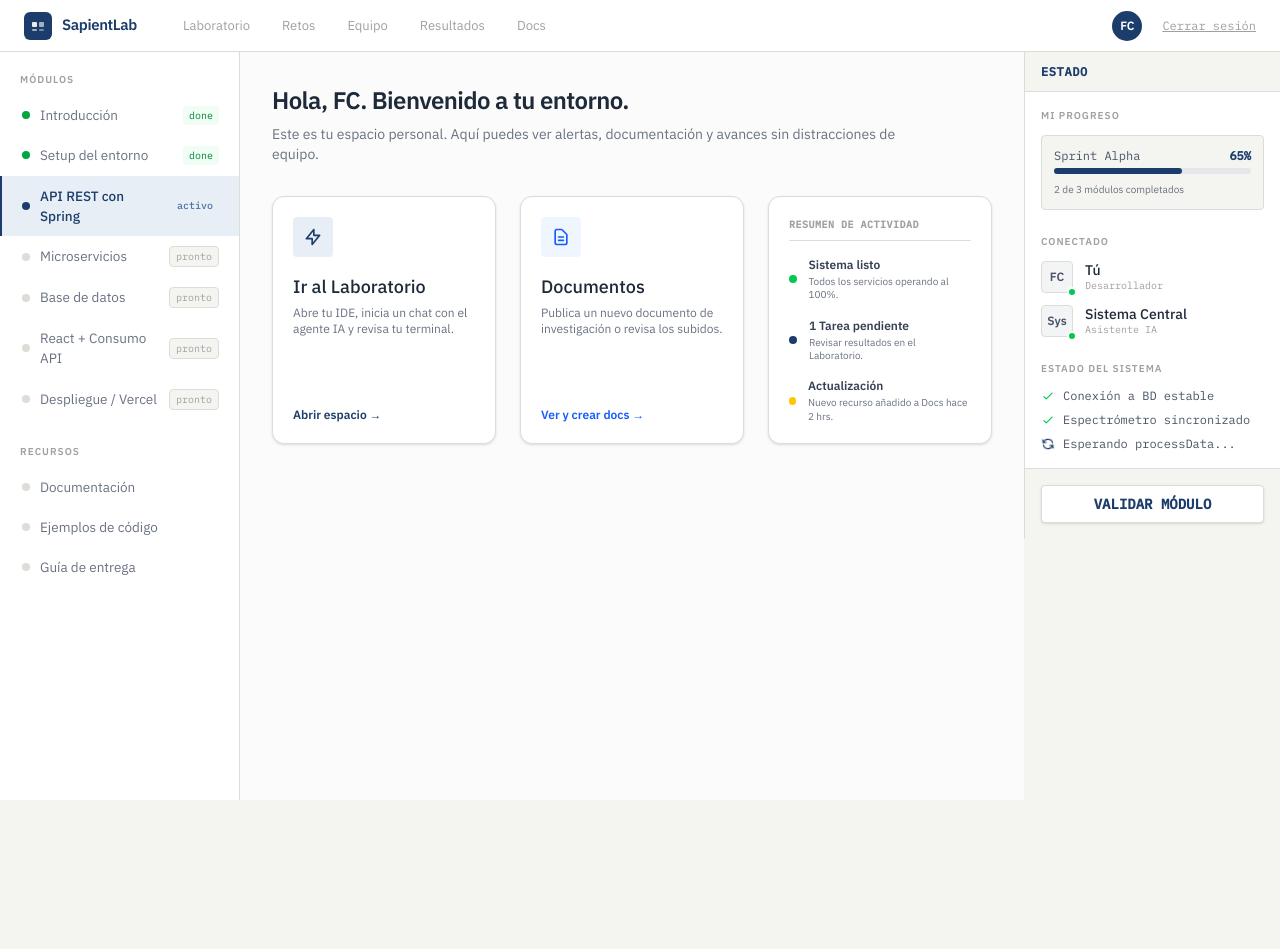
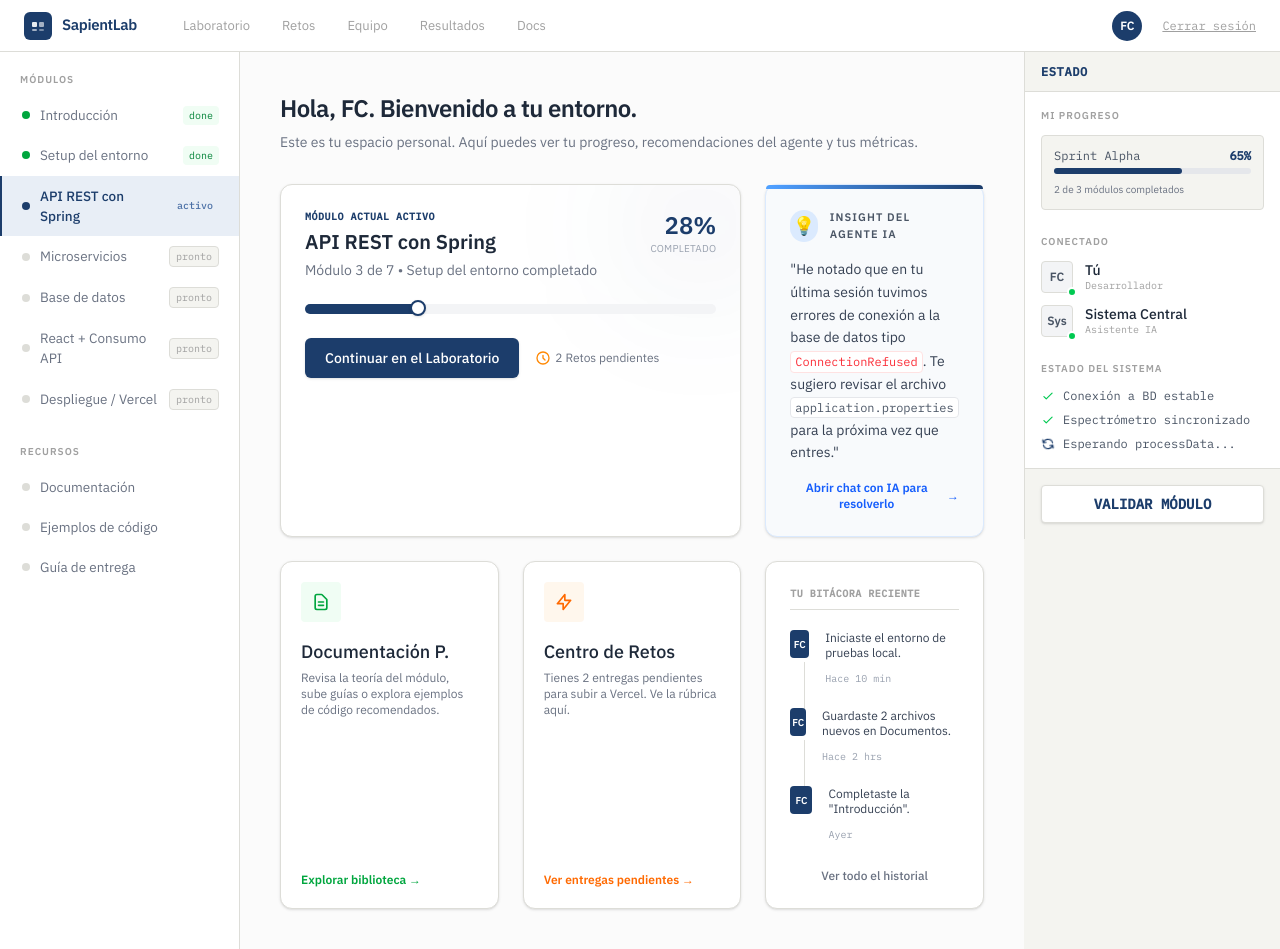
Before and after one commit to Sapient-Lab/Frontend, a React (Vite) app: page /app in a window 1280 px wide. Before the commit the page ends 800 px from the top, so only its background shows below. Built offline with nearby package versions, Linux system fonts and the light colour scheme.

Commit message:
Nuevo Index 1

```diff
--- a/src/pages/Dashboard.tsx
+++ b/src/pages/Dashboard.tsx
@@ -5,8 +5,18 @@ export default function Dashboard() {
   const navigate = useNavigate();
   const { projectMode } = useProject();
 
+  const recentActivity = projectMode === 'team' ? [
+    { id: 1, time: 'Hace 10 min', text: 'Dr. A. Gómez subió un nuevo recurso a la guía.', user: 'AG', color: 'bg-blue-500' },
+    { id: 2, time: 'Hace 2 hrs', text: 'Elena R. resolvió 3 warnings en el microservicio.', user: 'ER', color: 'bg-green-500' },
+    { id: 3, time: 'Ayer', text: 'Tú completaste la "Introducción".', user: 'FC', color: 'bg-accent' },
+  ] : [
+    { id: 1, time: 'Hace 10 min', text: 'Iniciaste el entorno de pruebas local.', user: 'FC', color: 'bg-accent' },
+    { id: 2, time: 'Hace 2 hrs', text: 'Guardaste 2 archivos nuevos en Documentos.', user: 'FC', color: 'bg-accent' },
+    { id: 3, time: 'Ayer', text: 'Completaste la "Introducción".', user: 'FC', color: 'bg-accent' },
+  ];
+
   return (
-    <div className="h-full w-full overflow-y-auto bg-[#fbfbfb] p-8">
+    <div className="h-full w-full overflow-y-auto bg-[#fbfbfb] p-8 lg:p-10">
 
       {/* Header Resumen */}
       <div className="mb-8">
@@ -15,70 +25,144 @@ export default function Dashboard() {
         </h1>
         <p className="text-sm text-gray-500 max-w-2xl">
           {projectMode === 'solo'
-            ? 'Este es tu espacio personal. Aquí puedes ver alertas, documentación y avances sin distracciones de equipo.'
-            : 'Este es el resumen de tu proyecto de equipo. Mantente al día con los últimos documentos, logs y el agente IA.'}
+            ? 'Este es tu espacio personal. Aquí puedes ver tu progreso, recomendaciones del agente y tus métricas.'
+            : 'Este es el resumen de tu proyecto de equipo. Mantente al día con los avances y las notas de tu grupo.'}
         </p>
       </div>
 
       {/* Grid General */}
-      <div className="grid grid-cols-1 md:grid-cols-2 lg:grid-cols-3 gap-6">
+      <div className="flex flex-col gap-6">
 
-        {/* Atajo 1: IA / Laboratorio */}
+        {/* Fila 1: Progreso + Insights IA */}
+        <div className="grid grid-cols-1 lg:grid-cols-3 gap-6">
+
+          {/* Tarjeta de Progreso del Curso */}
+          <div className="lg:col-span-2 bg-white border border-lab-border rounded-xl p-6 shadow-sm flex flex-col justify-between relative overflow-hidden">
+            {/* Efecto de fondo sutil */}
+            <div className="absolute -right-10 -top-10 w-40 h-40 bg-accent/5 rounded-full blur-3xl"></div>
+
+            <div className="z-10">
+              <div className="flex justify-between items-start mb-6">
+                <div>
+                  <span className="text-[10px] font-mono font-bold text-accent uppercase tracking-wider mb-1 block">Módulo Actual Activo</span>
+                  <h2 className="text-xl font-semibold text-gray-800 mb-1">API REST con Spring</h2>
+                  <p className="text-sm text-gray-500">Módulo 3 de 7 • Setup del entorno completado</p>
+                </div>
+                <div className="text-right">
+                  <span className="text-2xl font-bold text-accent">28%</span>
+                  <p className="text-[10px] text-gray-400 uppercase tracking-wide">Completado</p>
+                </div>
+              </div>
+
+              <div className="w-full bg-gray-100 rounded-full h-2.5 mb-6">
+                <div className="bg-accent h-2.5 rounded-full relative" style={{width: '28%'}}>
+                  <div className="absolute -right-1.5 -top-1 w-4 h-4 bg-white border-2 border-accent rounded-full shadow"></div>
+                </div>
+              </div>
+
+              <div className="flex items-center gap-4">
+                <button
+                  onClick={() => navigate('/app/lab')}
+                  className="bg-accent text-white px-5 py-2.5 rounded-md text-sm font-medium hover:bg-accent-dim transition-colors shadow-sm"
+                >
+                  Continuar en el Laboratorio
+                </button>
+                <span className="text-xs text-gray-500 flex items-center gap-1">
+                  <svg className="w-4 h-4 text-orange-400" fill="none" viewBox="0 0 24 24" stroke="currentColor"><path strokeLinecap="round" strokeLinejoin="round" strokeWidth="2" d="M12 8v4l3 3m6-3a9 9 0 11-18 0 9 9 0 0118 0z" /></svg>
+                  2 Retos pendientes
+                </span>
+              </div>
+            </div>
+          </div>
+
+          {/* Tarjeta de Insights de IA */}
+          <div className="bg-[#F8FAFC] border border-blue-100 rounded-xl p-6 shadow-sm flex flex-col relative">
+            <div className="absolute top-0 left-0 w-full h-1 bg-gradient-to-r from-blue-400 to-accent rounded-t-xl"></div>
+
+            <div className="flex items-center gap-3 mb-4">
+              <div className="w-8 h-8 rounded-full bg-blue-100 flex items-center justify-center text-lg">💡</div>
+              <h2 className="text-[11px] font-bold text-gray-600 uppercase tracking-widest">Insight del Agente IA</h2>
+            </div>
+
+            <p className="text-sm text-gray-700 leading-relaxed z-10 flex-1">
+              "He notado que en tu última sesión tuvimos errores de conexión a la base de datos tipo <code className="text-xs bg-white px-1 py-0.5 rounded text-red-500 border border-red-100 inline-block mt-0.5">ConnectionRefused</code>. Te sugiero revisar el archivo <code className="text-xs bg-white px-1 py-0.5 rounded text-gray-600 border border-gray-200">application.properties</code> para la próxima vez que entres."
+            </p>
+
+            <button
+              onClick={() => navigate('/app/lab')}
+              className="mt-4 text-blue-600 text-xs font-semibold hover:underline flex items-center gap-1 group"
+            >
+              Abrir chat con IA para resolverlo <span className="group-hover:translate-x-1 transition-transform">&rarr;</span>
+            </button>
+          </div>
+        </div>
+
+        {/* Fila 2: Accesos Directos + Actividad Reciente */}
+        <div className="grid grid-cols-1 lg:grid-cols-3 gap-6">
+
+          {/* Accesos Directos */}
+          <div className="lg:col-span-2 grid grid-cols-1 md:grid-cols-2 gap-6 h-full">
+            {/* Atajo 1: Docs */}
             <div
-          onClick={() => navigate('/app/lab')}
+              onClick={() => navigate('/app/docs')}
               className="bg-white border border-lab-border rounded-xl p-5 shadow-sm hover:shadow-md transition-all cursor-pointer group flex flex-col items-start"
             >
-          <div className="w-10 h-10 rounded bg-accent-light flex items-center justify-center text-accent mb-4 group-hover:bg-accent group-hover:text-white transition-colors">
+              <div className="w-10 h-10 rounded bg-green-50 flex items-center justify-center text-green-600 mb-4 group-hover:bg-green-600 group-hover:text-white transition-colors">
+                <svg width="20" height="20" fill="none" viewBox="0 0 24 24" stroke="currentColor">
+                  <path strokeLinecap="round" strokeLinejoin="round" strokeWidth="2" d="M9 12h6m-6 4h6m2 5H7a2 2 0 01-2-2V5a2 2 0 012-2h5.586a1 1 0 01.707.293l5.414 5.414a1 1 0 01.293.707V19a2 2 0 01-2 2z" />
+                </svg>
+              </div>
+              <h2 className="text-lg font-medium text-gray-800 mb-1">Documentación P.</h2>
+              <p className="text-xs text-gray-500 mb-4">Revisa la teoría del módulo, sube guías o explora ejemplos de código recomendados.</p>
+              <span className="text-xs font-semibold text-green-600 mt-auto group-hover:underline">Explorar biblioteca &rarr;</span>
+            </div>
+
+            {/* Atajo 2: Retos */}
+            <div
+              onClick={() => navigate('/app/retos')}
+              className="bg-white border border-lab-border rounded-xl p-5 shadow-sm hover:shadow-md transition-all cursor-pointer group flex flex-col items-start"
+            >
+              <div className="w-10 h-10 rounded bg-orange-50 flex items-center justify-center text-orange-500 mb-4 group-hover:bg-orange-500 group-hover:text-white transition-colors">
                 <svg width="20" height="20" fill="none" viewBox="0 0 24 24" stroke="currentColor">
                   <path strokeLinecap="round" strokeLinejoin="round" strokeWidth="2" d="M13 10V3L4 14h7v7l9-11h-7z" />
                 </svg>
               </div>
-          <h2 className="text-lg font-medium text-gray-800 mb-1">Ir al Laboratorio</h2>
-          <p className="text-xs text-gray-500 mb-4">Abre tu IDE, inicia un chat con el agente IA y revisa tu terminal.</p>
-          <span className="text-xs font-semibold text-accent mt-auto group-hover:underline">Abrir espacio &rarr;</span>
+              <h2 className="text-lg font-medium text-gray-800 mb-1">Centro de Retos</h2>
+              <p className="text-xs text-gray-500 mb-4">Tienes 2 entregas pendientes para subir a Vercel. Ve la rúbrica aquí.</p>
+              <span className="text-xs font-semibold text-orange-500 mt-auto group-hover:underline">Ver entregas pendientes &rarr;</span>
+            </div>
           </div>
 
-        {/* Atajo 2: Documentos */}
-        <div
-          onClick={() => navigate('/app/docs')}
-          className="bg-white border border-lab-border rounded-xl p-5 shadow-sm hover:shadow-md transition-all cursor-pointer group flex flex-col items-start"
-        >
-          <div className="w-10 h-10 rounded bg-blue-50 flex items-center justify-center text-blue-600 mb-4 group-hover:bg-blue-600 group-hover:text-white transition-colors">
-            <svg width="20" height="20" fill="none" viewBox="0 0 24 24" stroke="currentColor">
-              <path strokeLinecap="round" strokeLinejoin="round" strokeWidth="2" d="M9 12h6m-6 4h6m2 5H7a2 2 0 01-2-2V5a2 2 0 012-2h5.586a1 1 0 01.707.293l5.414 5.414a1 1 0 01.293.707V19a2 2 0 01-2 2z" />
-            </svg>
+          {/* Actividad Reciente */}
+          <div className="bg-surface border border-lab-border rounded-xl p-6 shadow-sm flex flex-col">
+            <h2 className="text-[10px] font-mono font-bold text-muted uppercase tracking-wider mb-5 border-b border-lab-border pb-2">
+              {projectMode === 'solo' ? 'Tu Bitácora Reciente' : 'Actividad del Equipo'}
+            </h2>
+
+            <div className="flex-1 space-y-5">
+              {recentActivity.map((activity, index) => (
+                <div key={activity.id} className="flex gap-4 relative">
+                  {/* Linea conectora de timeline si no es el último */}
+                  {index !== recentActivity.length - 1 && (
+                    <div className="absolute left-3.5 top-8 w-[1px] h-[calc(100%+4px)] bg-lab-border"></div>
+                  )}
+
+                  <div className={`w-7 h-7 rounded-sm flex items-center justify-center text-[10px] font-bold text-white z-10 ${activity.color}`}>
+                    {activity.user}
                   </div>
-          <h2 className="text-lg font-medium text-gray-800 mb-1">Documentos</h2>
-          <p className="text-xs text-gray-500 mb-4">Publica un nuevo documento de investigación o revisa los subidos.</p>
-          <span className="text-xs font-semibold text-blue-600 mt-auto group-hover:underline">Ver y crear docs &rarr;</span>
+                  <div>
+                    <p className="text-xs text-gray-700 leading-tight mb-1">{activity.text}</p>
+                    <span className="text-[10px] text-gray-400 font-mono">{activity.time}</span>
+                  </div>
+                </div>
+              ))}
             </div>
 
-        {/* Info Box: Estado */}
-        <div className="bg-surface border border-lab-border rounded-xl p-5 shadow-sm flex flex-col">
-          <h2 className="text-[10px] font-mono font-bold text-muted uppercase tracking-wider mb-4 border-b border-lab-border pb-2">Resumen de Actividad</h2>
-          <div className="flex-1 space-y-4">
-            <div className="flex items-center gap-3">
-              <div className="w-2 h-2 rounded-full bg-green-500"></div>
-              <div className="text-xs">
-                <span className="font-semibold text-gray-700">Sistema listo</span>
-                <p className="text-gray-500 text-[10px] mt-0.5">Todos los servicios operando al 100%.</p>
+            <button className="w-full text-center mt-6 text-xs font-medium text-gray-500 hover:text-accent transition-colors">
+              Ver todo el historial
+            </button>
           </div>
-            </div>
-            <div className="flex items-center gap-3">
-              <div className="w-2 h-2 rounded-full bg-accent"></div>
-              <div className="text-xs">
-                <span className="font-semibold text-gray-700">1 Tarea pendiente</span>
-                <p className="text-gray-500 text-[10px] mt-0.5">Revisar resultados en el Laboratorio.</p>
-              </div>
-            </div>
-            <div className="flex items-center gap-3">
-              <div className="w-2 h-2 rounded-full bg-yellow-400"></div>
-              <div className="text-xs">
-                <span className="font-semibold text-gray-700">Actualización</span>
-                <p className="text-gray-500 text-[10px] mt-0.5">Nuevo recurso añadido a Docs hace 2 hrs.</p>
-              </div>
-            </div>
-          </div>
+
         </div>
       </div>
     </div>
```
Lines whose indentation alone changed are shown as unchanged.
